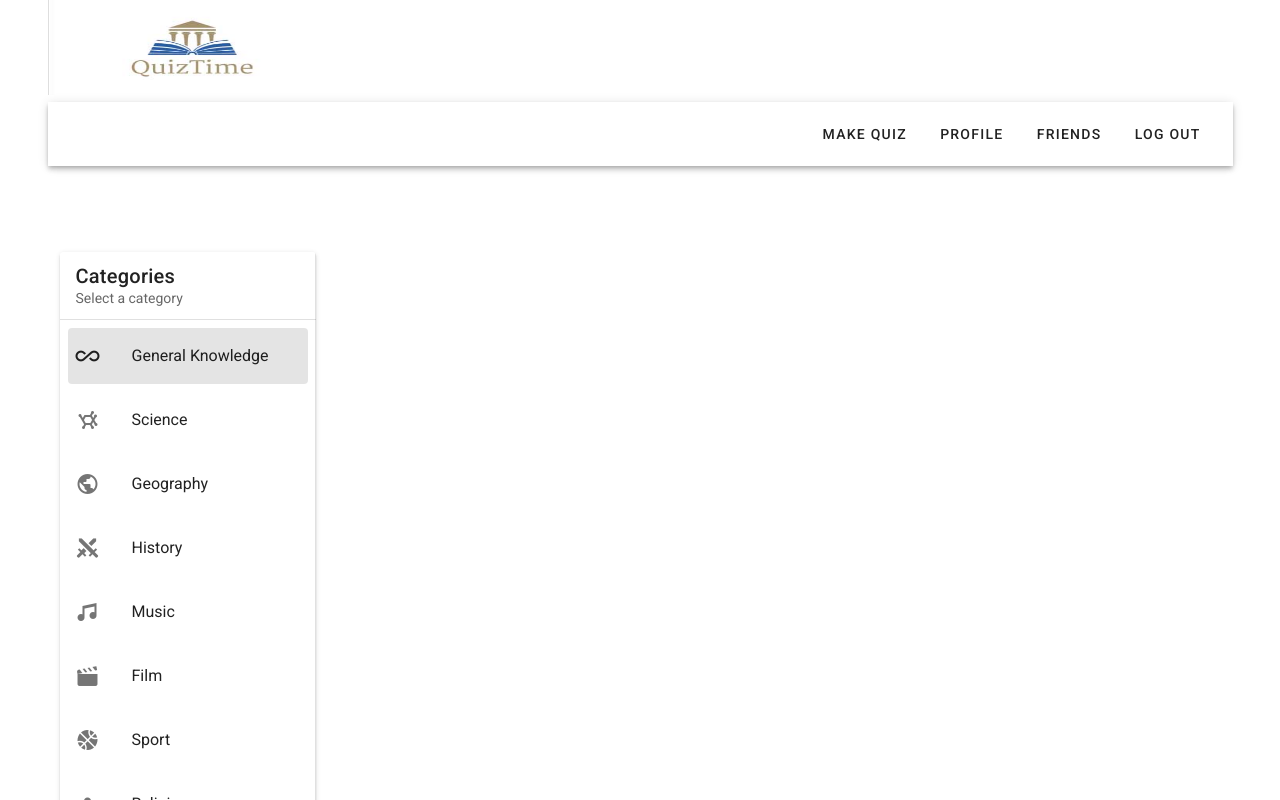
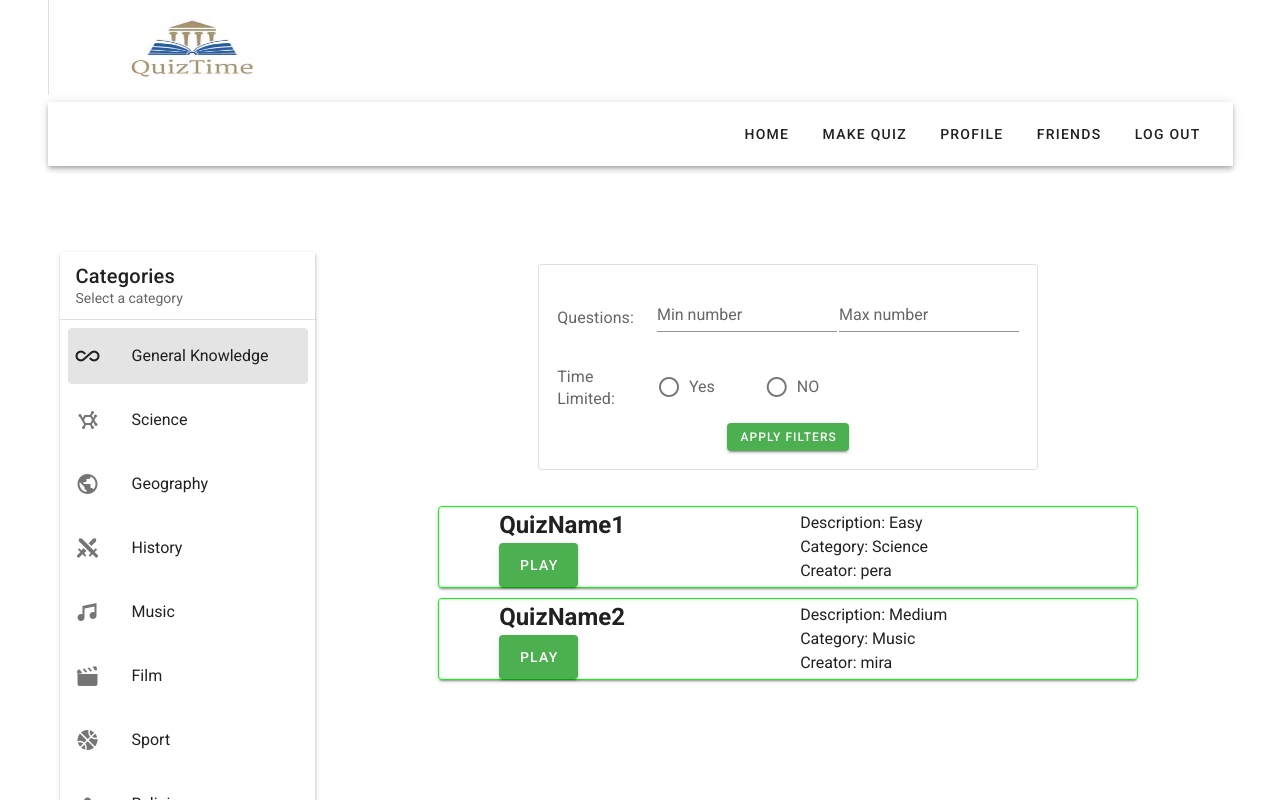
Before and after one commit to jelenacuk/QuizTime, a Vue app in the folder frontend/: page /front in a window 1280 px wide. Shown: the top 800 px of the page. Built offline with nearby package versions, Linux system fonts and the light colour scheme.

Commit message:
Added filter form and list of quizes on front page.

```diff
--- a/frontend/src/components/frontPage.vue
+++ b/frontend/src/components/frontPage.vue
@@ -7,10 +7,71 @@
 
             <v-row justify="start" align="start">
 
-                <v-col>
+                <v-col cols="3">
                      <sidemenu></sidemenu>
                 </v-col>
-                <v-col>
+
+                <v-col >
+                    <v-container>
+                        <v-card width="500px" class="mx-auto" outlined>
+                        <v-card-text>
+                                <table  class="filterForm" >
+                                    <tr>
+                                        <td>
+                                            <v-label>
+                                               Questions:
+                                            </v-label>
+                                        </td>
+
+                                        <td>
+                                            <v-text-field
+                                                type="number"
+                                                label="Min number">
+                                            </v-text-field>
+                                        </td>
+
+                                        <td>
+                                            <v-text-field
+                                                type="number"
+                                                label="Max number">
+                                            </v-text-field>
+                                        </td>
+                                    </tr>
+                                    <tr>
+                                        <td>
+                                            <v-label>
+                                               Time Limited:
+                                            </v-label>
+                                        </td>
+                                        <td colspan="2">
+                                             <v-radio-group  row>
+                                                <v-radio label="Yes" value="radio-1" style="margin-right: 50px;"></v-radio>
+                                                <v-radio label="NO" value="radio-2"></v-radio>
+                                            </v-radio-group>
+                                        </td>
+                                    </tr>
+                                    <tr>
+                                        <td colspan="3" style="text-align: center"><v-btn  small color="success" >Apply Filters</v-btn></td>
+                                    </tr>
+                                </table>
+                        </v-card-text>
+
+                    </v-card>
+                    </v-container>
+                    <br>
+                    <v-card v-for="(quiz, i) in this.quizes" :key="i"   class="mx-auto quizInfo" >
+                        <v-row class="mx-12 " >
+                            <v-col >
+                                <h2>{{quiz.name}}</h2>
+                                <v-btn large color="success" >Play</v-btn>
+                            </v-col>
+                            <v-col class="my-auto">
+                                Description: {{quiz.description}} <br>
+                                Category: {{quiz.category}} <br>
+                                Creator: {{quiz.creator}}
+                            </v-col>
+                        </v-row>
+                    </v-card>
                 </v-col>
             </v-row>
 
@@ -27,10 +88,31 @@
         components: {
             navbar: navBar,
             sidemenu: sideMenu
+        },
+        data() {
+            return {
+                quizes: [{name: "QuizName1", description: 'Easy', category: 'Science', creator: 'pera'},
+                        {name: "QuizName2", description: 'Medium', category: 'Music', creator: 'mira'}]
+            }
         }
     }
 </script>
 
 <style scoped>
 
+.quizInfo{
+    border: solid 1px lime;
+      box-shadow:  0 0 10px  rgba(0,0,0,0.6);
+      -moz-box-shadow: 0 0 10px  rgba(0,0,0,0.6);
+      -webkit-box-shadow: 0 0 10px  rgba(0,0,0,0.6);
+      -o-box-shadow: 0 0 10px  rgba(0,0,0,0.6);
+      width: 700px; margin-bottom: 10px;
+}
+
+.filterForm{
+    text-align: left
+}
+
+
+
 </style>
--- a/frontend/src/components/navBar.vue
+++ b/frontend/src/components/navBar.vue
@@ -14,6 +14,7 @@
                 <v-toolbar>
                     <div class="flex-grow-1"></div>
                     <v-toolbar-items>
+                        <v-btn text> Home</v-btn>
                         <v-btn text>Make Quiz</v-btn>
                         <v-btn text>Profile</v-btn>
                         <v-btn text>Friends</v-btn>
```
